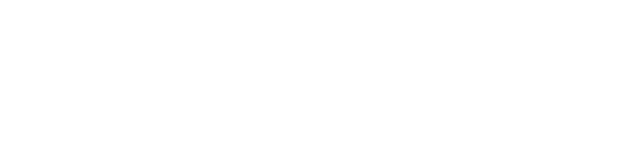
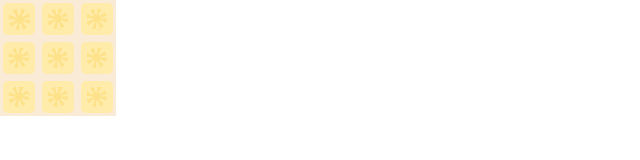
Before and after one commit to PieCyberPie/LO_button_test, a plain HTML site: page index.html in a window 1280 px wide. Shown: the whole page, without its empty margins (0-640 px from the left). Drawn offline with Linux system fonts and the light colour scheme.

Commit message:
first working edition

```diff
--- a/index.html
+++ b/index.html
@@ -3,9 +3,22 @@
   <head>
     <meta charset="UTF-8" />
     <meta name="viewport" content="width=device-width, initial-scale=1.0" />
+    <link rel="stylesheet" href="reset.css" />
     <link rel="stylesheet" href="styles.css" />
     <script src="./script.js" defer></script>
     <title>design</title>
   </head>
-  <body></body>
+  <body>
+    <div class="container">
+      <div class="cell cell--light"></div>
+      <div class="cell cell--light"></div>
+      <div class="cell cell--light"></div>
+      <div class="cell cell--light"></div>
+      <div class="cell cell--light"></div>
+      <div class="cell cell--light"></div>
+      <div class="cell cell--light"></div>
+      <div class="cell cell--light"></div>
+      <div class="cell cell--light"></div>
+    </div>
+  </body>
 </html>
--- /dev/null
+++ b/reset.css
@@ -0,0 +1,129 @@
+/* http://meyerweb.com/eric/tools/css/reset/
+   v2.0 | 20110126
+   License: none (public domain)
+*/
+
+html,
+body,
+div,
+span,
+applet,
+object,
+iframe,
+h1,
+h2,
+h3,
+h4,
+h5,
+h6,
+p,
+blockquote,
+pre,
+a,
+abbr,
+acronym,
+address,
+big,
+cite,
+code,
+del,
+dfn,
+em,
+img,
+ins,
+kbd,
+q,
+s,
+samp,
+small,
+strike,
+strong,
+sub,
+sup,
+tt,
+var,
+b,
+u,
+i,
+center,
+dl,
+dt,
+dd,
+ol,
+ul,
+li,
+fieldset,
+form,
+label,
+legend,
+table,
+caption,
+tbody,
+tfoot,
+thead,
+tr,
+th,
+td,
+article,
+aside,
+canvas,
+details,
+embed,
+figure,
+figcaption,
+footer,
+header,
+hgroup,
+menu,
+nav,
+output,
+ruby,
+section,
+summary,
+time,
+mark,
+audio,
+video {
+  margin: 0;
+  padding: 0;
+  border: 0;
+  font-size: 100%;
+  font: inherit;
+  vertical-align: baseline;
+}
+/* HTML5 display-role reset for older browsers */
+article,
+aside,
+details,
+figcaption,
+figure,
+footer,
+header,
+hgroup,
+menu,
+nav,
+section {
+  display: block;
+}
+body {
+  line-height: 1;
+}
+ol,
+ul {
+  list-style: none;
+}
+blockquote,
+q {
+  quotes: none;
+}
+blockquote:before,
+blockquote:after,
+q:before,
+q:after {
+  content: "";
+  content: none;
+}
+table {
+  border-collapse: collapse;
+  border-spacing: 0;
+}
--- a/script.js
+++ b/script.js
@@ -0,0 +1,10 @@
+const body = document.querySelector("body");
+
+const cells = body.querySelectorAll(".cell");
+
+for (const cell of cells) {
+  cell.addEventListener("click", () => {
+    cell.classList.toggle("cell--light");
+    cell.classList.toggle("cell--dark");
+  });
+}
--- a/styles.css
+++ b/styles.css
@@ -0,0 +1,71 @@
+:root {
+  --cell-size: 32px;
+}
+
+.container {
+  display: flex;
+  flex-direction: row;
+  flex-wrap: wrap;
+  justify-content: space-around;
+  align-items: center;
+  width: calc(var(--cell-size) * 3 + 20px);
+  height: calc(var(--cell-size) * 3 + 20px);
+  background-color: antiquewhite;
+}
+
+.cell {
+  width: var(--cell-size);
+  height: var(--cell-size);
+  background-color: red;
+  border-radius: 5px;
+  transition-duration: 0.3s;
+}
+
+.cell--dark {
+  background-color: #536dc1;
+}
+
+.cell--dark::before {
+  content: "";
+  display: block;
+  width: calc(var(--cell-size) / 2);
+  height: calc(var(--cell-size) / 2);
+  border-radius: 100%;
+  background-color: #002b98;
+  transform: translate(50%, 50%);
+  transition: background-color 0.3s ease-in-out;
+}
+
+.cell--light {
+  position: relative;
+  background-color: #ffebaa;
+}
+
+.cell--light::before {
+  content: "";
+  position: absolute;
+  width: 24px;
+  height: 24px;
+  width: calc(var(--cell-size) / 1.5);
+  height: calc(var(--cell-size) / 1.5);
+  top: 50%;
+  left: 50%;
+  transform: translate(-50%, -50%);
+  background-color: #ffebaa; /* Initial background color */
+  background-image: url(./sun.svg);
+  background-size: contain;
+  border-radius: 100px;
+}
+
+.cell--light::after {
+  content: "";
+  position: absolute;
+  width: 100%;
+  height: 100%;
+  top: 0;
+  left: 0;
+  background-color: rgba(255, 235, 170, 0.5); /* Semi-transparent overlay */
+  border-radius: 100px;
+  transition: background-color 0.3s ease-in-out;
+  pointer-events: none; /* Allow clicks through the overlay */
+}
```
Also changed, not shown: sun.svg (added).
